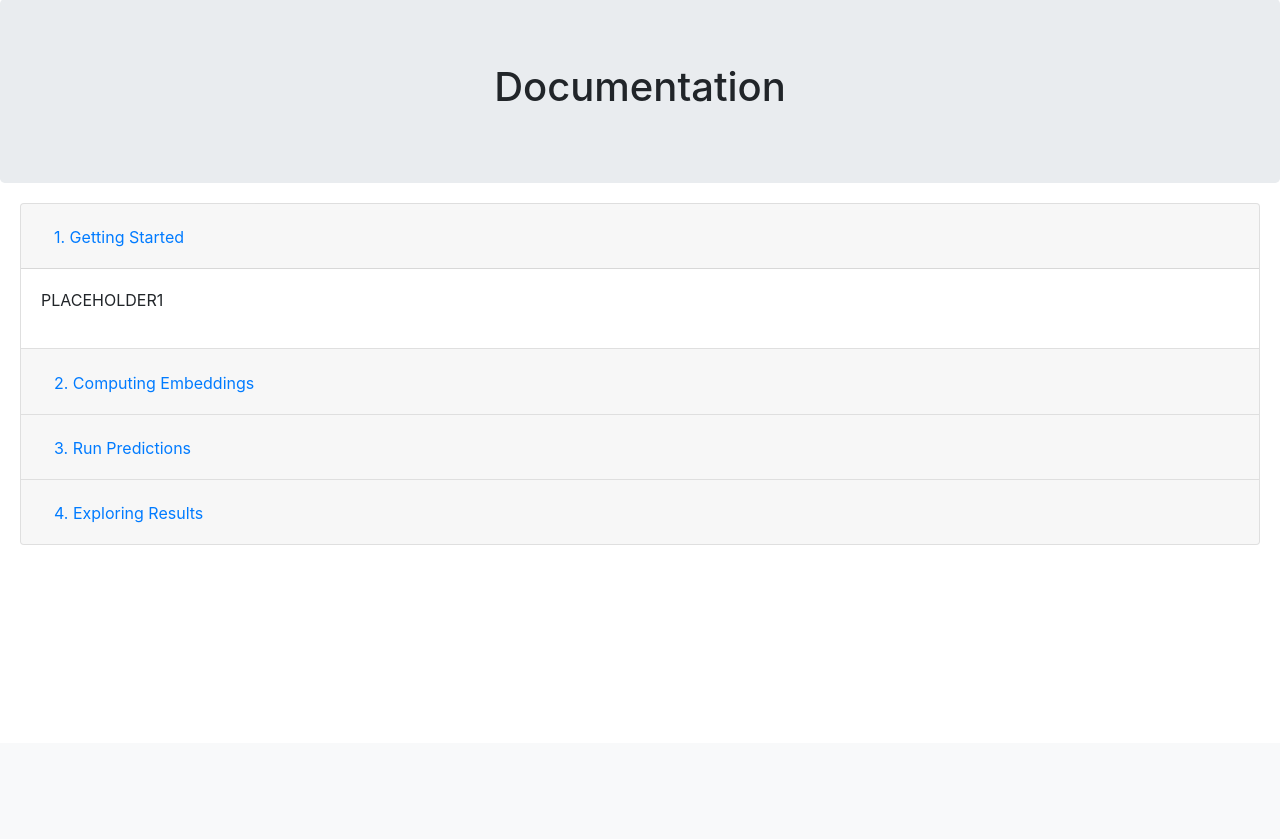
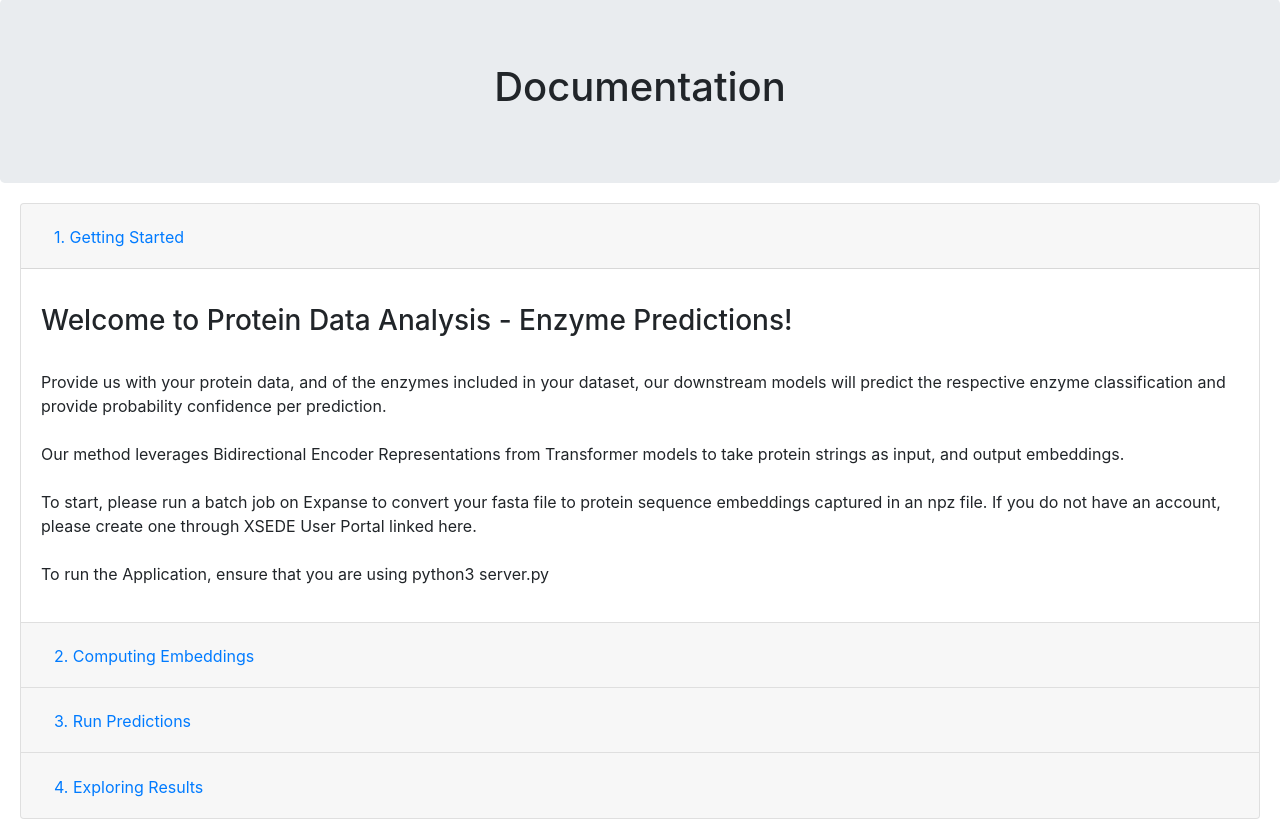
Before and after one commit to mapinto25/flask_protein_capstone, a Flask app: page /documentation in a window 1280 px wide. Shown: the part 57-896 px from the top of the page. Before the commit the page ends 602 px from the top, so only its background shows below. Run offline with Flask 2, Linux system fonts and the light colour scheme; some libraries are stand-ins or nearby versions.

Commit message:
Added "getting started"

```diff
--- a/flask_enzyme/templates/doc.html
+++ b/flask_enzyme/templates/doc.html
@@ -49,7 +49,16 @@
             </div>
             <div id="collapseOne" class="collapse show" aria-labelledby="headingOne" data-parent="#accordionExample">
                 <div class="card-body">
-                    <p>PLACEHOLDER1</p>
+                    <p><h3>Welcome to Protein Data Analysis - Enzyme Predictions!</h3>
+                    <br>
+                    Provide us with your protein data, and of the enzymes included in your dataset, our downstream models will predict the respective enzyme classification and provide probability confidence per prediction.</br>
+                    <br>
+                    Our method leverages Bidirectional Encoder Representations from Transformer models to take protein strings as input, and output embeddings.</br>
+                    <br>
+                    To start, please run a batch job on Expanse to convert your fasta file to protein sequence embeddings captured in an npz file. If you do not have an account, please create one through XSEDE User Portal linked here. </br>
+                    <br>
+                    To run the Application, ensure that you are using python3 server.py
+                    </p>
                 </div>
             </div>
         </div>
```
